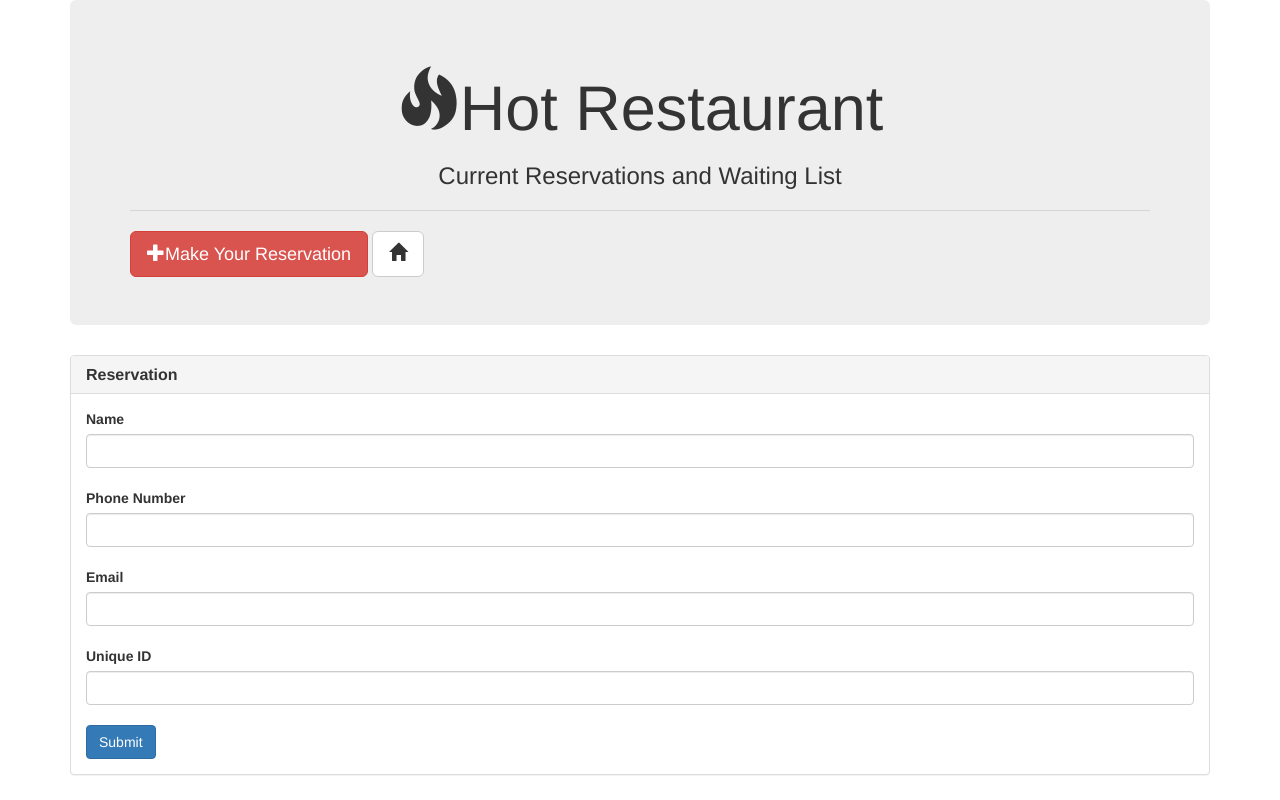
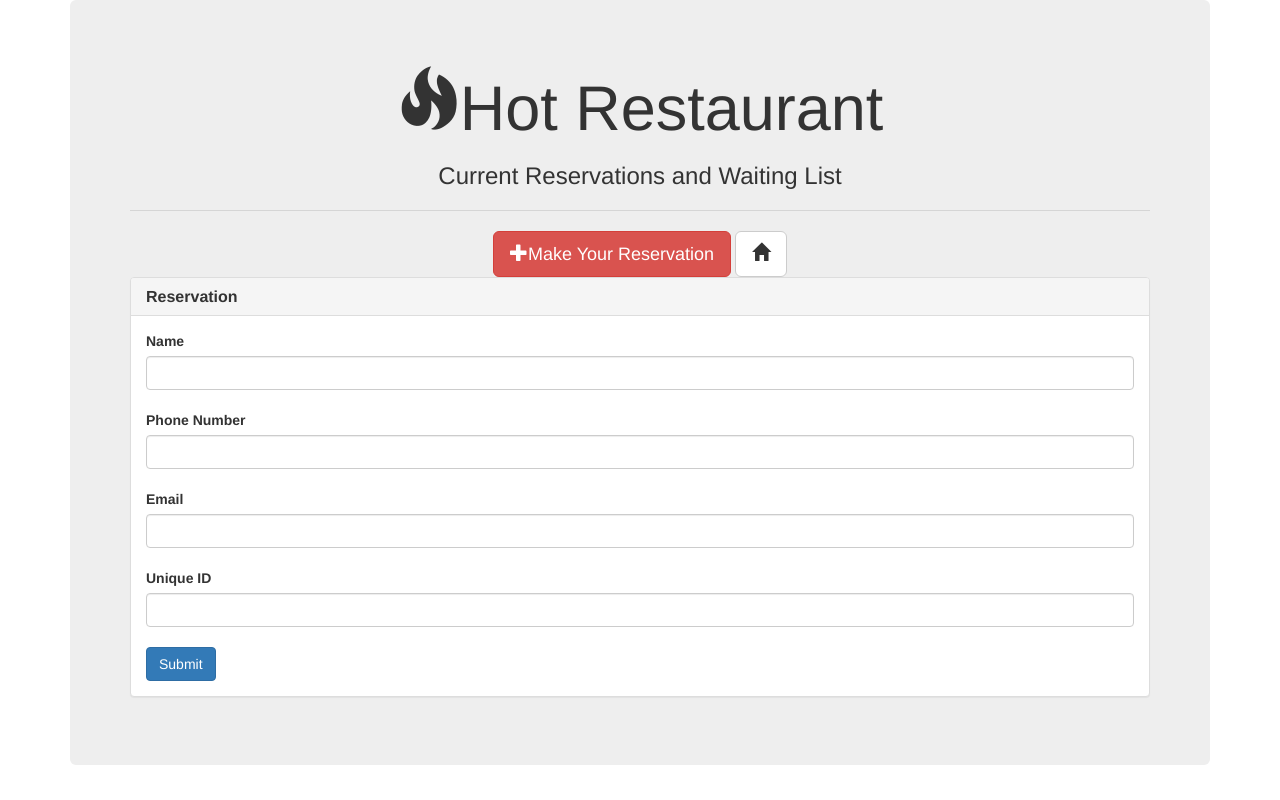
Before and after one commit to arienellefsen/hot-restaurant, a website: page reserve.html in a window 1280 px wide. Drawn offline with nearby package versions, Linux system fonts and the light colour scheme.

Commit message:
changed the link button

```diff
--- a/reserve.html
+++ b/reserve.html
@@ -22,9 +22,10 @@
                 <center>Current Reservations and Waiting List</center>
             </h3>
             <hr>
-
+            <div class="text-center">
                 <a href="/reserve"><button type="button" class="btn btn-danger btn-lg" class="text-center"><span class="glyphicon glyphicon-plus"></span>Make Your Reservation</button></a>
                 <a href="/"><button type="button" class="btn btn-lg btn-default"><span class="glyphicon glyphicon-home"></span></button></a> </div>
+            <div>
                 <div class="row">
 
                     <div class="col-lg-12">
```
Lines whose indentation alone changed are shown as unchanged.
